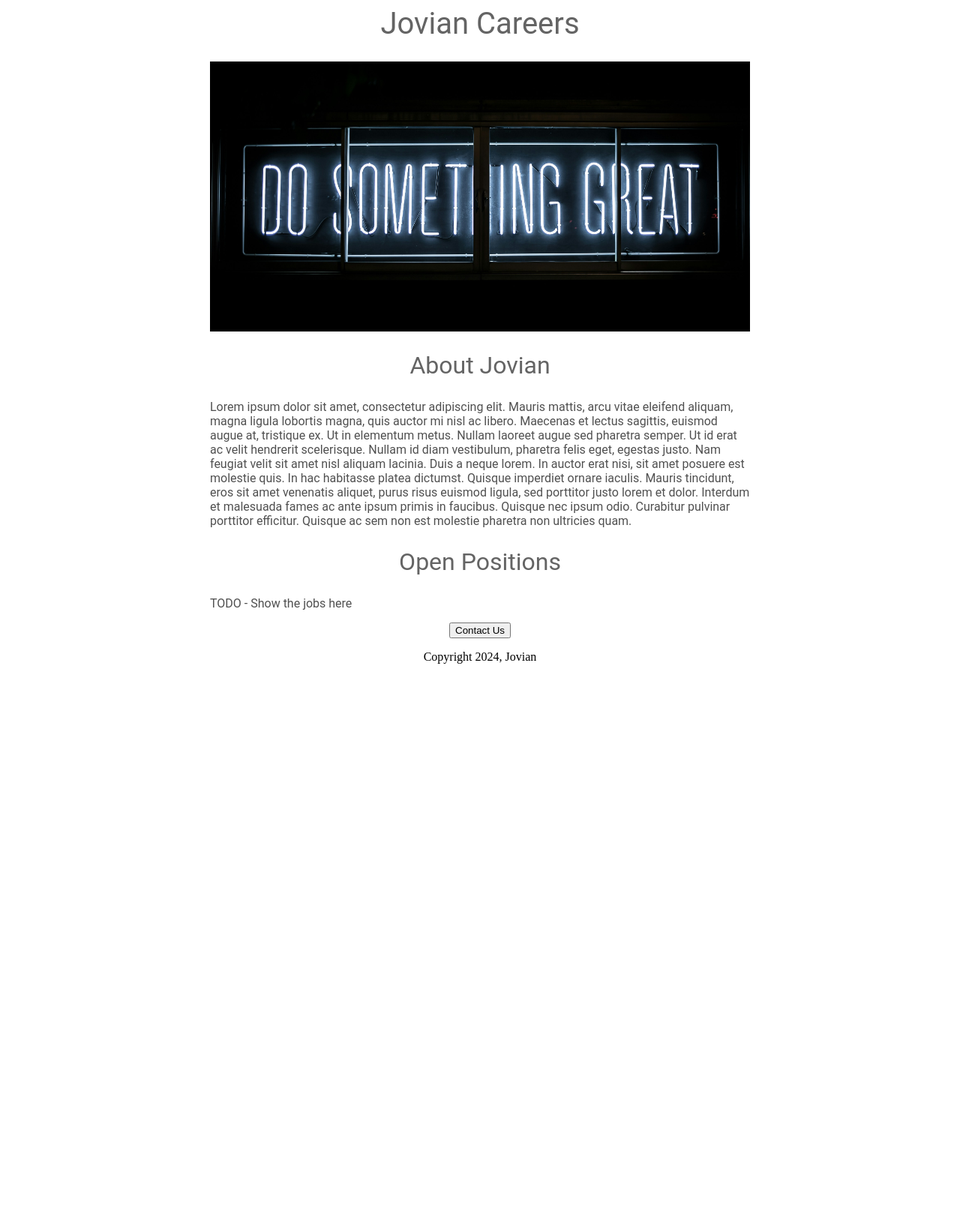
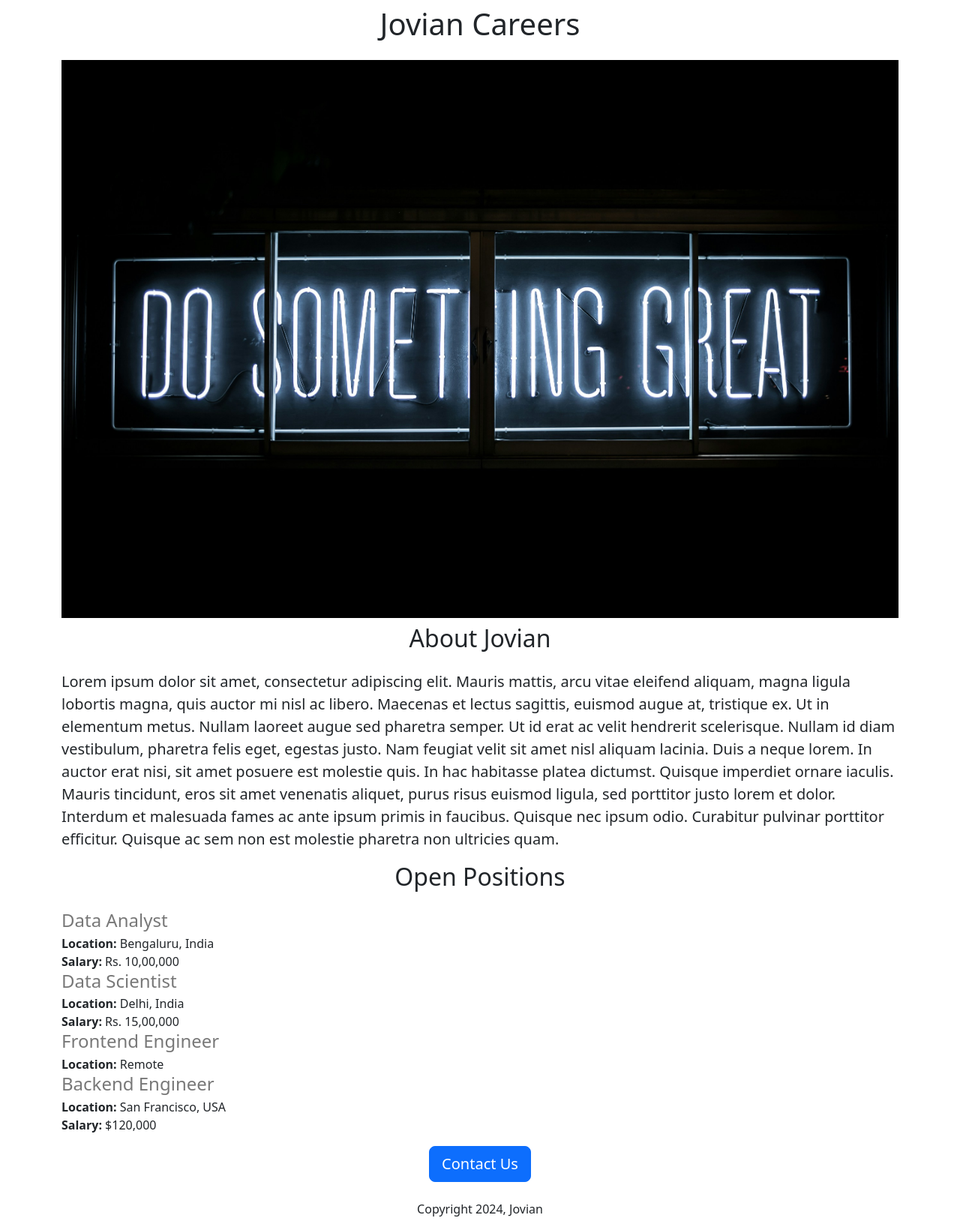
Before and after one commit to asukov/jovian-careers-website, a Flask app: page / in a window 1280 px wide. Shown: the whole page at 75% size. Before the commit the page ends 901 px from the top, so only its background shows below. Run offline with Flask 3, Linux system fonts and the light colour scheme.

Commit message:
added dynamic data

```diff
--- a/app.py
+++ b/app.py
@@ -2,9 +2,37 @@ from flask import Flask, render_template
 
 app = Flask(__name__)
 
+JOBS = [
+  {
+    'id': 1,
+    'title': 'Data Analyst',
+    'location': 'Bengaluru, India',
+    'salary': 'Rs. 10,00,000'
+  },
+  {
+    'id': 2,
+    'title': 'Data Scientist',
+    'location': 'Delhi, India',
+    'salary': 'Rs. 15,00,000'
+  },
+  {
+    'id':3,
+    'title': 'Frontend Engineer',
+    'location': 'Remote',
+  },
+  {
+    'id':4,
+    'title': 'Backend Engineer',
+    'location': 'San Francisco, USA',
+    'salary': '$120,000'
+  }
+]
+
 @app.route('/')
-def hello_workd():
-  return render_template('index.html')
+def hello_world():
+  return render_template('index.html',
+                        jobs=JOBS,
+                        company_name='Jovian')
 
 if __name__ == '__main__':
   app.run(host='0.0.0.0', debug=True)
--- a/templates/index.html
+++ b/templates/index.html
@@ -1,49 +1,33 @@
 <!DOCTYPY html>
 <html>
   <head>
+    <meta charset="utf-8">
+    <meta name="viewport" content="width=device-width, initial-scale=1">
     <title>Jovian Careers</title>
-    <style>
-      h1 {
-        font-size: 40px;
-        font-family: Roboto;
-        font-weight: normal;
-        color: rgb(100,100,100);
-        text-align: center;
-      }
-      #banner {
-        width: 100%;
-        height: 360px;
-        object-fit: cover;
-      }
-      h2 {
-        font-family: Roboto;
-        font-size: 32px;
-        color: rgb(100,100,100);
-        text-align: center;
-        font-weight: normal;
-      }
-      #container {
-        max-width: 720px;
-        margin: 0 auto;
-      }
-      .bodytext {
-        font-family: Roboto;
-        color: rgb(80, 80, 80)
-      }
-    </style>
+    <link href="https://cdn.jsdelivr.net/npm/bootstrap@5.3.3/dist/css/bootstrap.min.css" rel="stylesheet" integrity="sha384-QWTKZyjpPEjISv5WaRU9OFeRpok6YctnYmDr5pNlyT2bRjXh0JMhjY6hW+ALEwIH" crossorigin="anonymous">
   </head>
   <body>
-    <div id='container'>
-      <h1>Jovian Careers</h1>
-      <img src='https://f10771c0-b035-4375-97bb-b5612c53c0bf-00-2ouei4wndiyw9.kirk.replit.dev/static/banner.jpg' id="banner">
-      <h2>About Jovian</h2>
-      <p class='bodytext'>Lorem ipsum dolor sit amet, consectetur adipiscing elit. Mauris mattis, arcu vitae eleifend aliquam, magna ligula lobortis magna, quis auctor mi nisl ac libero. Maecenas et lectus sagittis, euismod augue at, tristique ex. Ut in elementum metus. Nullam laoreet augue sed pharetra semper. Ut id erat ac velit hendrerit scelerisque. Nullam id diam vestibulum, pharetra felis eget, egestas justo. Nam feugiat velit sit amet nisl aliquam lacinia. Duis a neque lorem. In auctor erat nisi, sit amet posuere est molestie quis. In hac habitasse platea dictumst. Quisque imperdiet ornare iaculis. Mauris tincidunt, eros sit amet venenatis aliquet, purus risus euismod ligula, sed porttitor justo lorem et dolor. Interdum et malesuada fames ac ante ipsum primis in faucibus. Quisque nec ipsum odio. Curabitur pulvinar porttitor efficitur. Quisque ac sem non est molestie pharetra non ultricies quam.
+    <div class='container'>
+      <h1 class='text-center mt-2 mb-4'>{{company_name}} Careers</h1>
+      <img class='img-fluid' src='https://f10771c0-b035-4375-97bb-b5612c53c0bf-00-2ouei4wndiyw9.kirk.replit.dev/static/banner.jpg' id="banner">
+      <h2 class='text-center mt-2 mb-4'>About Jovian</h2>
+      <p class='lead'>Lorem ipsum dolor sit amet, consectetur adipiscing elit. Mauris mattis, arcu vitae eleifend aliquam, magna ligula lobortis magna, quis auctor mi nisl ac libero. Maecenas et lectus sagittis, euismod augue at, tristique ex. Ut in elementum metus. Nullam laoreet augue sed pharetra semper. Ut id erat ac velit hendrerit scelerisque. Nullam id diam vestibulum, pharetra felis eget, egestas justo. Nam feugiat velit sit amet nisl aliquam lacinia. Duis a neque lorem. In auctor erat nisi, sit amet posuere est molestie quis. In hac habitasse platea dictumst. Quisque imperdiet ornare iaculis. Mauris tincidunt, eros sit amet venenatis aliquet, purus risus euismod ligula, sed porttitor justo lorem et dolor. Interdum et malesuada fames ac ante ipsum primis in faucibus. Quisque nec ipsum odio. Curabitur pulvinar porttitor efficitur. Quisque ac sem non est molestie pharetra non ultricies quam.
       </p>
-      <h2>Open Positions</h2>
-      <p class='bodytext'>TODO - Show the jobs here</p>
+      <h2 class='text-center mt-2 mb-4'>Open Positions</h2>
+      <div style="margin-bottom:16px;">
+        {% for job in jobs %}
+          <div>
+            <h4 style="color: rgb(120,120,120); margin-bottom: 4px">{{job['title']}}</h4>
+            <div><b>Location:</b> {{job['location']}}</div>
+            {% if 'salary' in job %}
+              <div><b>Salary:</b> {{job['salary']}}</div>
+            {% endif %}
+          </div>
+        {% endfor %}
+      </div>
       <div style='text-align:center'>
-        <button>Contact Us</button>
-        <p>Copyright 2024, Jovian</p>
+        <button class="btn btn-primary btn-lg">Contact Us</button>
+        <p class="mt-4">Copyright 2024, Jovian</p>
       </div>
     </div>
   </body>
```
